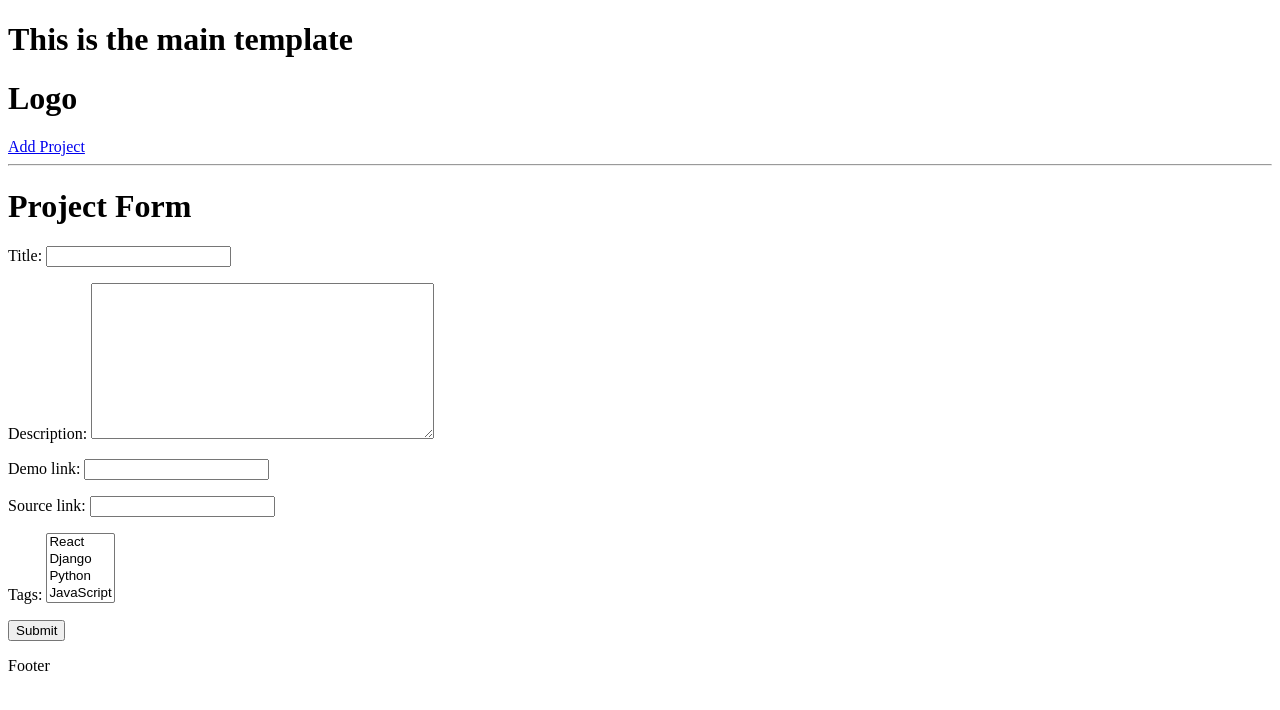
After one commit to kab383/devsearchproj, a Django app: page /create-project/ in a window 1280 px wide. The commit adds this page. Shown: the top 710 px of the page. Run offline with Django 5.2, Linux system fonts and the light colour scheme; data comes from the database, SQL or seed files in the repository; both versions use the stored data as it was after the commit.

Commit message:
added cru of crud to projects

```diff
--- /dev/null
+++ b/projects/forms.py
@@ -0,0 +1,7 @@
+from django.forms import ModelForm
+from .models import Project
+
+class ProjectForm(ModelForm):
+    class Meta:
+        model = Project
+        fields = ['title', 'description', 'demo_link', 'source_link', 'tags']
--- /dev/null
+++ b/projects/templates/projects/project_form.html
@@ -0,0 +1,14 @@
+{% extends 'main.html' %}
+{% block content %}
+
+<h1>Project Form</h1>
+
+<form method="POST">
+    {% csrf_token %}
+
+        {{form.as_p}}
+    <input type="submit">
+</form>
+
+
+{% endblock %}
--- a/projects/urls.py
+++ b/projects/urls.py
@@ -4,4 +4,7 @@ from . import views
 urlpatterns = [
     path('', views.projects, name="projects"),
     path('project/<str:pk>/', views.project, name="project"),
+
+    path('create-project/', views.createProject, name="create-project"),
+    path('update-project/<str:pk>/', views.updateProject, name="update-project"),
 ]
--- a/projects/views.py
+++ b/projects/views.py
@@ -1,24 +1,7 @@
-from django.shortcuts import render
+from django.shortcuts import render, redirect
 from django.http import HttpResponse
 from .models import Project
-
-projectsList = [
-    {
-        'id': '1',
-        'title': 'Ecommerce Website',
-        'description': 'Fully functional ecommerce website'
-    },
-    {
-        'id': '2',
-        'title': 'Portfolio Website',
-        'description': 'A personal website to write articles and display work'
-    },
-    {
-        'id': '3',
-        'title': 'Social Network',
-        'description': 'An open source project built by the community'
-    }
-]
+from .forms import ProjectForm
 
 def projects(request):
     projects = Project.objects.all()
@@ -28,3 +11,28 @@ def projects(request):
 def project(request, pk):
     projectObj = Project.objects.get(id=pk)
     return render(request, 'projects/single-project.html', {'project': projectObj})
+
+def createProject(request):
+    form = ProjectForm()
+
+    if request.method == 'POST':
+        form = ProjectForm(request.POST)
+        if form.is_valid():
+            form.save()
+            return redirect('projects')
+
+    context = {'form': form}
+    return render(request, "projects/project_form.html", context)
+
+def updateProject(request, pk):
+    project = Project.objects.get(id=pk)
+    form = ProjectForm(instance=project)
+
+    if request.method == 'POST':
+        form = ProjectForm(request.POST, instance=project)
+        if form.is_valid():
+            form.save()
+            return redirect('projects')
+
+    context = {'form': form}
+    return render(request, "projects/project_form.html", context)
--- a/templates/navbar.html
+++ b/templates/navbar.html
@@ -1,2 +1,3 @@
 <h1>Logo</h1>
+<a href="{% url 'create-project' %}">Add Project</a>
 <hr>
```
Also changed, not shown: projects/templates/projects/projects.html (+18 -18 lines), projects/templates/projects/single-project.html (+8 -0 lines), db.sqlite3.
